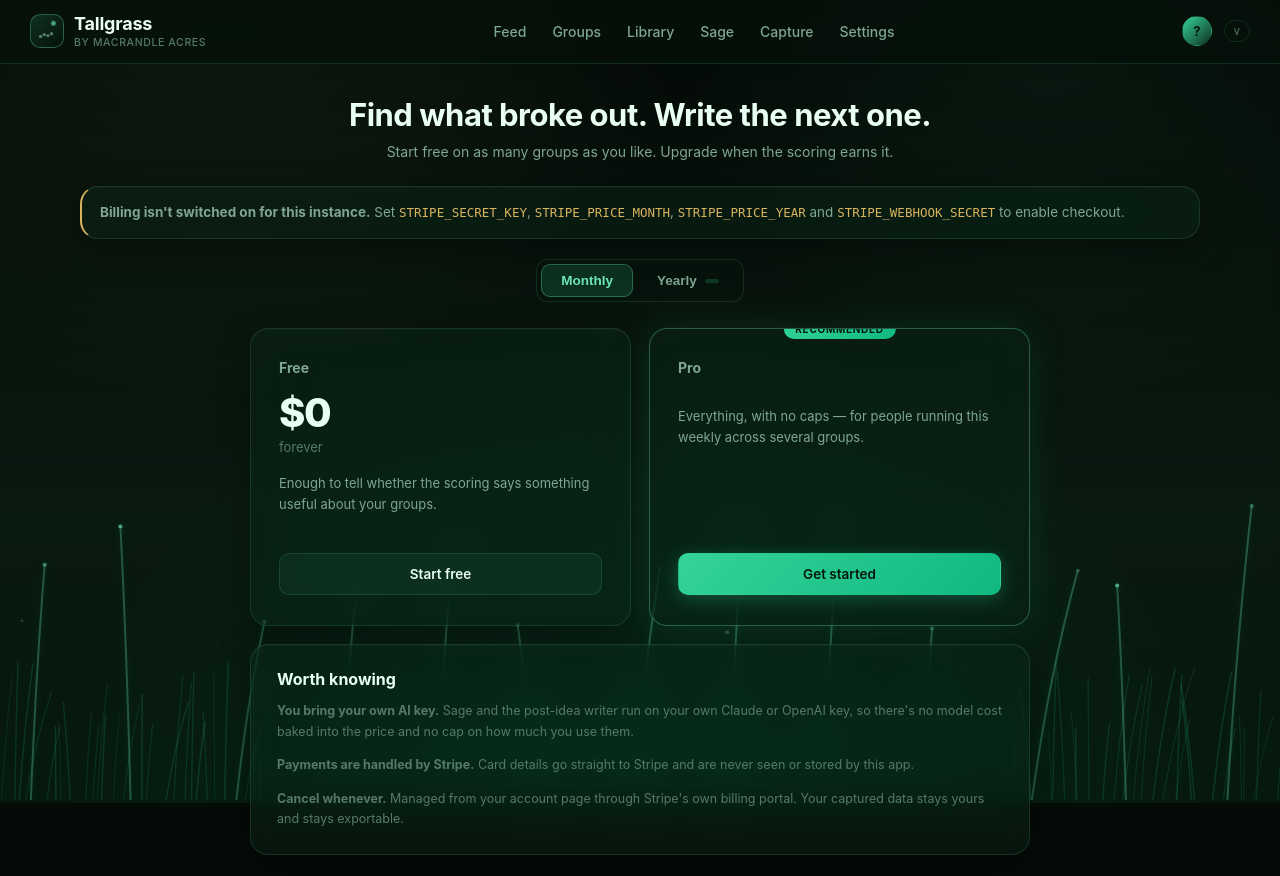
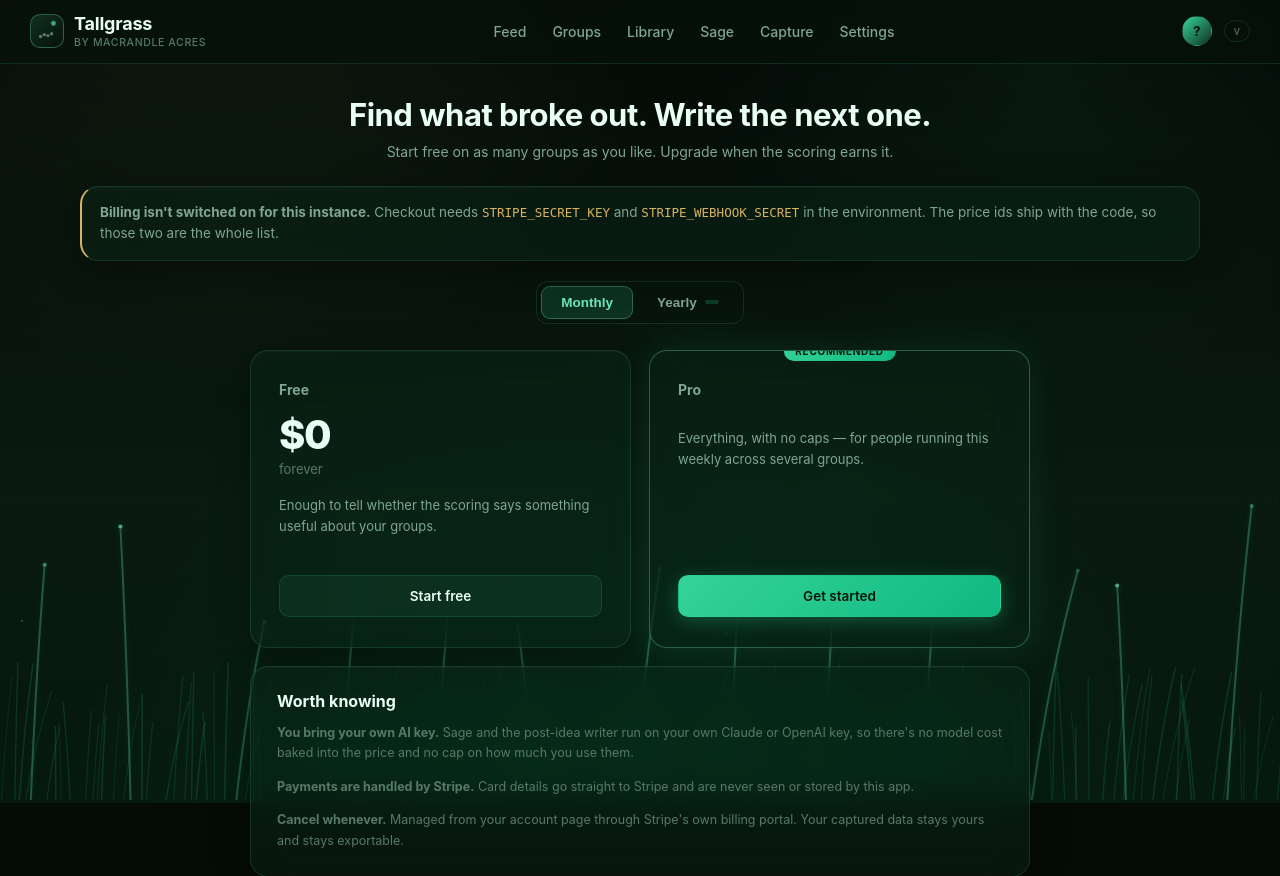
Before and after one commit to SimplyAgenticAI/Outlier, a Flask app: template templates/pricing.html in a window 1280 px wide. Shown: the top 876 px of the page. Before the commit the page ends 855 px from the top, so only its background shows below. Run offline with Flask 3, Linux system fonts and the light colour scheme; the template is opened without the code that fills it, so the values that code supplies are empty; some libraries are stand-ins or nearby versions.

Commit message:
V6.9.1: the billing banner asked for two variables that no longer exist
It still listed STRIPE_PRICE_MONTH and STRIPE_PRICE_YEAR, which have shipped
in the code since V6.9 — and setting them to anything other than a real price
id silently overrides the correct value, so the instruction was actively
harmful. Two secrets is the whole list.

Co-Authored-By: Claude Opus 5 <noreply@anthropic.com>

```diff
--- a/templates/pricing.html
+++ b/templates/pricing.html
@@ -12,9 +12,9 @@
 {% if not billing_ready %}
 <div class="glass notice reveal">
   <b>Billing isn't switched on for this instance.</b>
-  Set <code>STRIPE_SECRET_KEY</code>, <code>STRIPE_PRICE_MONTH</code>,
-  <code>STRIPE_PRICE_YEAR</code> and <code>STRIPE_WEBHOOK_SECRET</code> to
-  enable checkout.
+  Checkout needs <code>STRIPE_SECRET_KEY</code> and
+  <code>STRIPE_WEBHOOK_SECRET</code> in the environment. The price ids ship
+  with the code, so those two are the whole list.
 </div>
 {% endif %}
 
```
